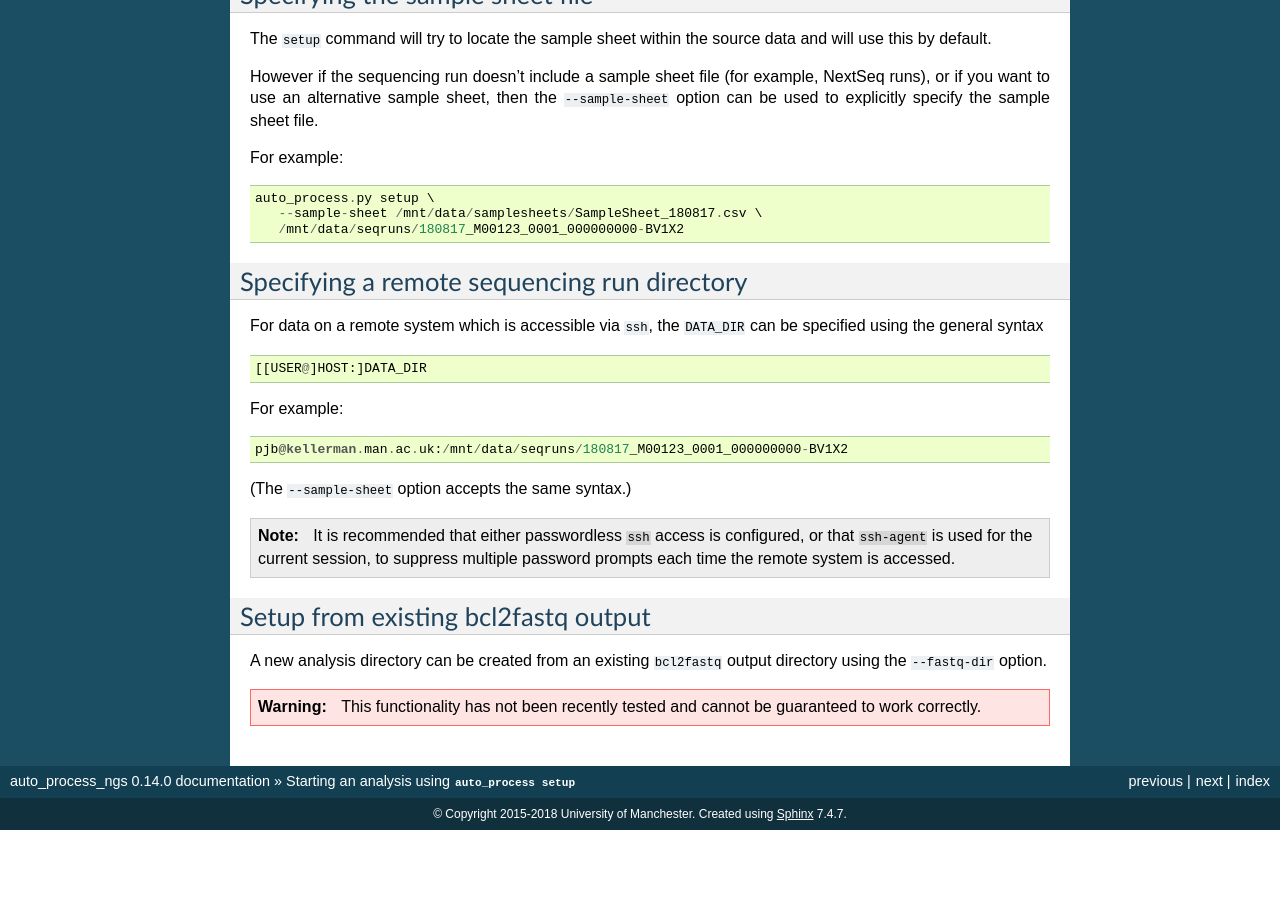
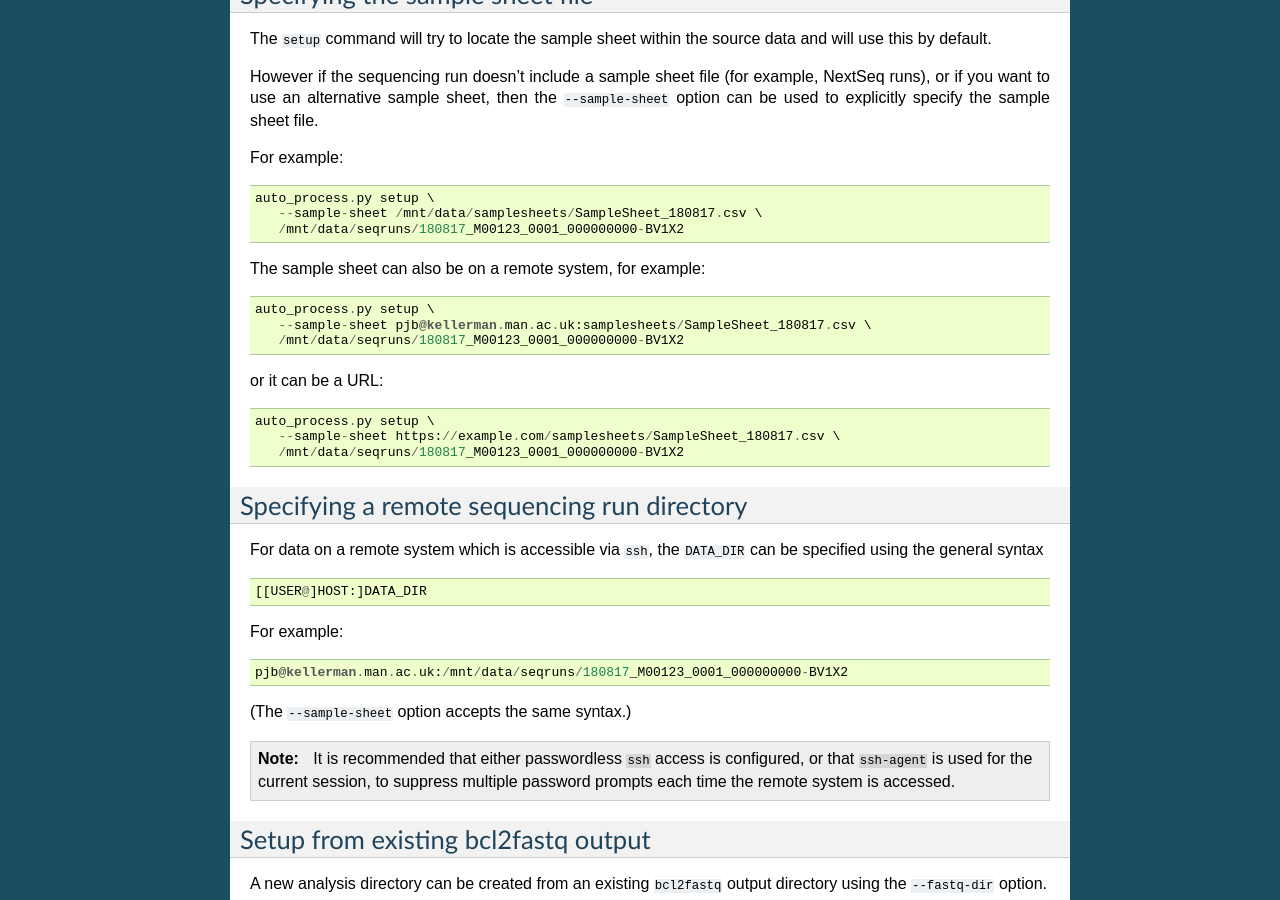
Before and after one commit to fls-bioinformatics-core/auto_process_ngs, a Sphinx documentation site: the page built from docs/source/using/setup.rst, in a window 1280 px wide and 900 px high, scrolled down 1101 px. Built offline with Sphinx 7.4.7, drawn with Linux system fonts in a browser that asks for light colours; pages that are not in the unit, such as notebooks, are missing from menus; before the commit the page ends 1931 px from its top, so only the background shows below that.

Commit message:
Documentation: update 'setup' with examples for remote sample sheets.

```diff
--- a/docs/source/using/setup.rst
+++ b/docs/source/using/setup.rst
@@ -98,6 +98,22 @@ For example:
       --sample-sheet /mnt/data/samplesheets/SampleSheet_180817.csv \
       /mnt/data/seqruns/180817_M00123_0001_000000000-BV1X2
 
+The sample sheet can also be on a remote system, for example:
+
+::
+
+   auto_process.py setup \
+      --sample-sheet pjb@kellerman.man.ac.uk:samplesheets/SampleSheet_180817.csv \
+      /mnt/data/seqruns/180817_M00123_0001_000000000-BV1X2
+
+or it can be a URL:
+
+::
+
+   auto_process.py setup \
+      --sample-sheet https://example.com/samplesheets/SampleSheet_180817.csv \
+      /mnt/data/seqruns/180817_M00123_0001_000000000-BV1X2
+
 .. _setup_remote_data_dir:
 
 ********************************************
```
